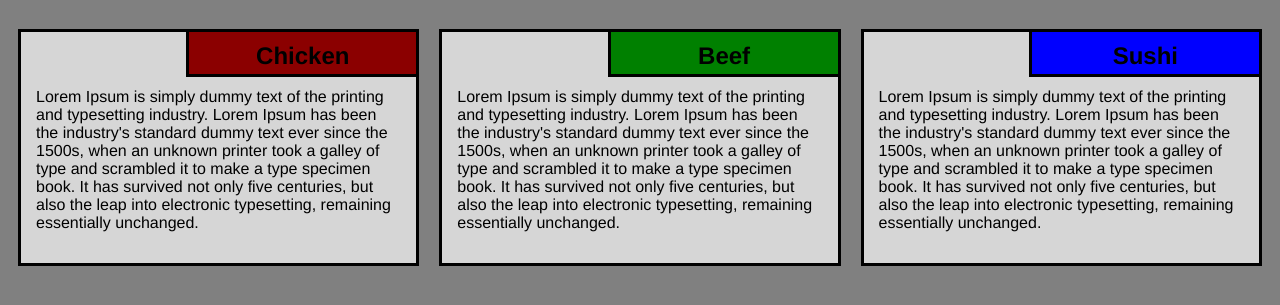
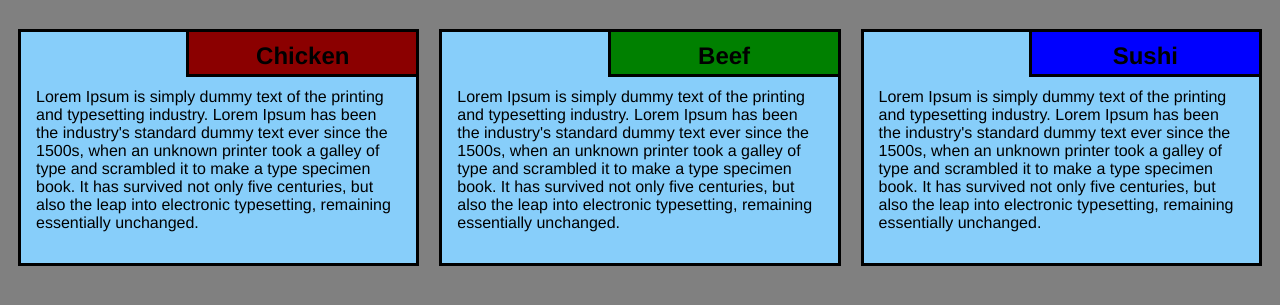
Before and after one commit to DineshM0512/module2-solution, a plain HTML site: page index.html in a window 1280 px wide. Shown: the part 61-366 px from the top of the page. Drawn offline with Linux system fonts and the light colour scheme.

Commit message:
Update style.css

```diff
--- a/css/style.css
+++ b/css/style.css
@@ -12,7 +12,7 @@ body{
 
 section{
   border: 3px solid black;
-  background-color: #d6d6d6;
+  background-color: lightskyblue;
   margin:10px;
 }
 section>h2{
```
